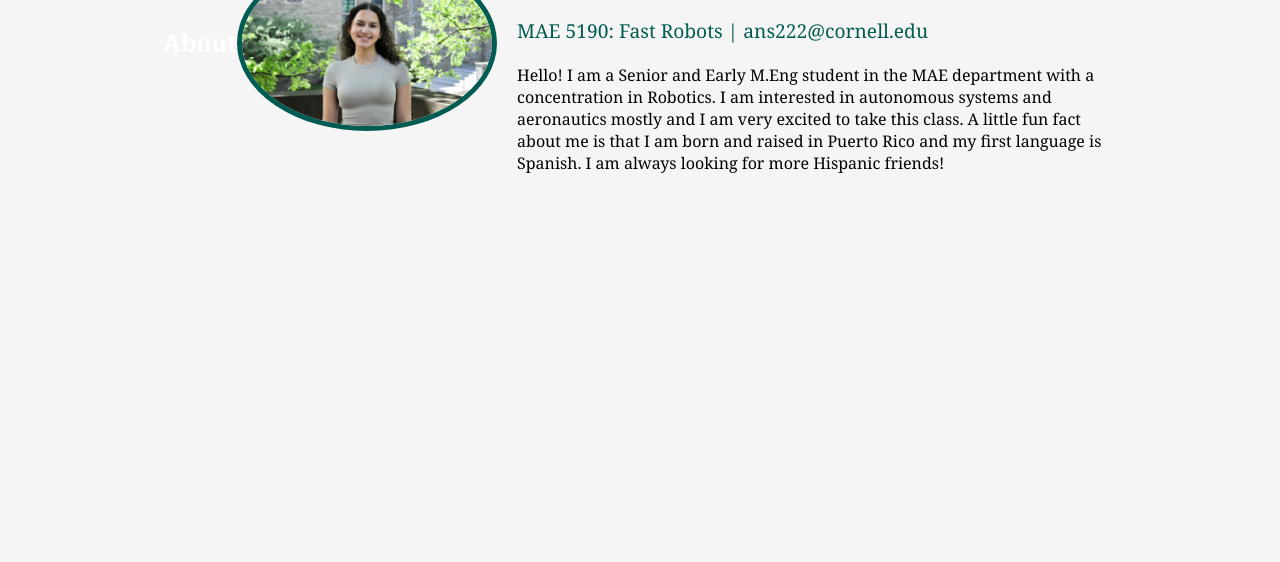
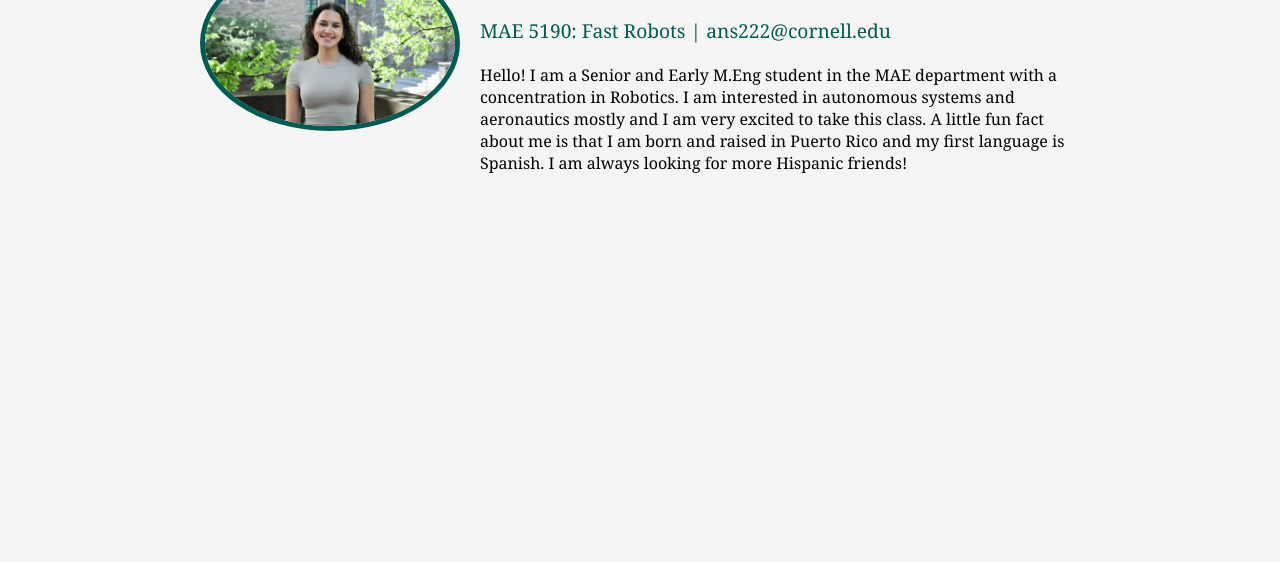
Before and after one commit to aleirasanchez/aleira.sanchez, a plain HTML site: page index.html in a window 1280 px wide. Shown: the part 238-800 px from the top of the page. Drawn offline with Linux system fonts and the light colour scheme.

Commit message:
Update index.html

```diff
--- a/index.html
+++ b/index.html
@@ -32,7 +32,7 @@
     </section> -->
 
     <section id="about">
-    <h2>About</h2>
+<!--     <h2>About</h2> -->
         <div class="about-content">
             <img src="about.jpg" alt="My Profile Picture" class="profile-img">
             <div class="text-content">
```
